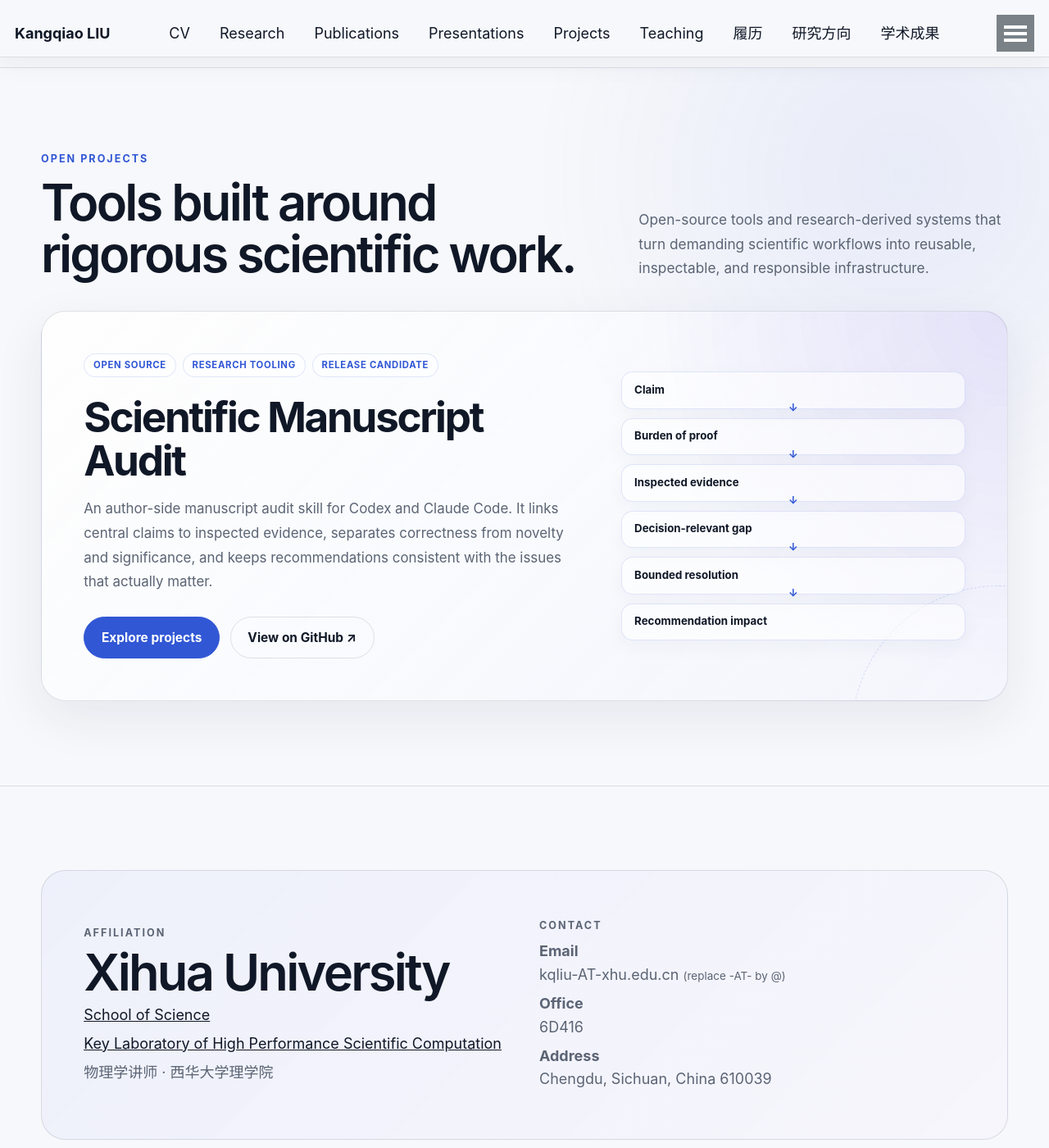
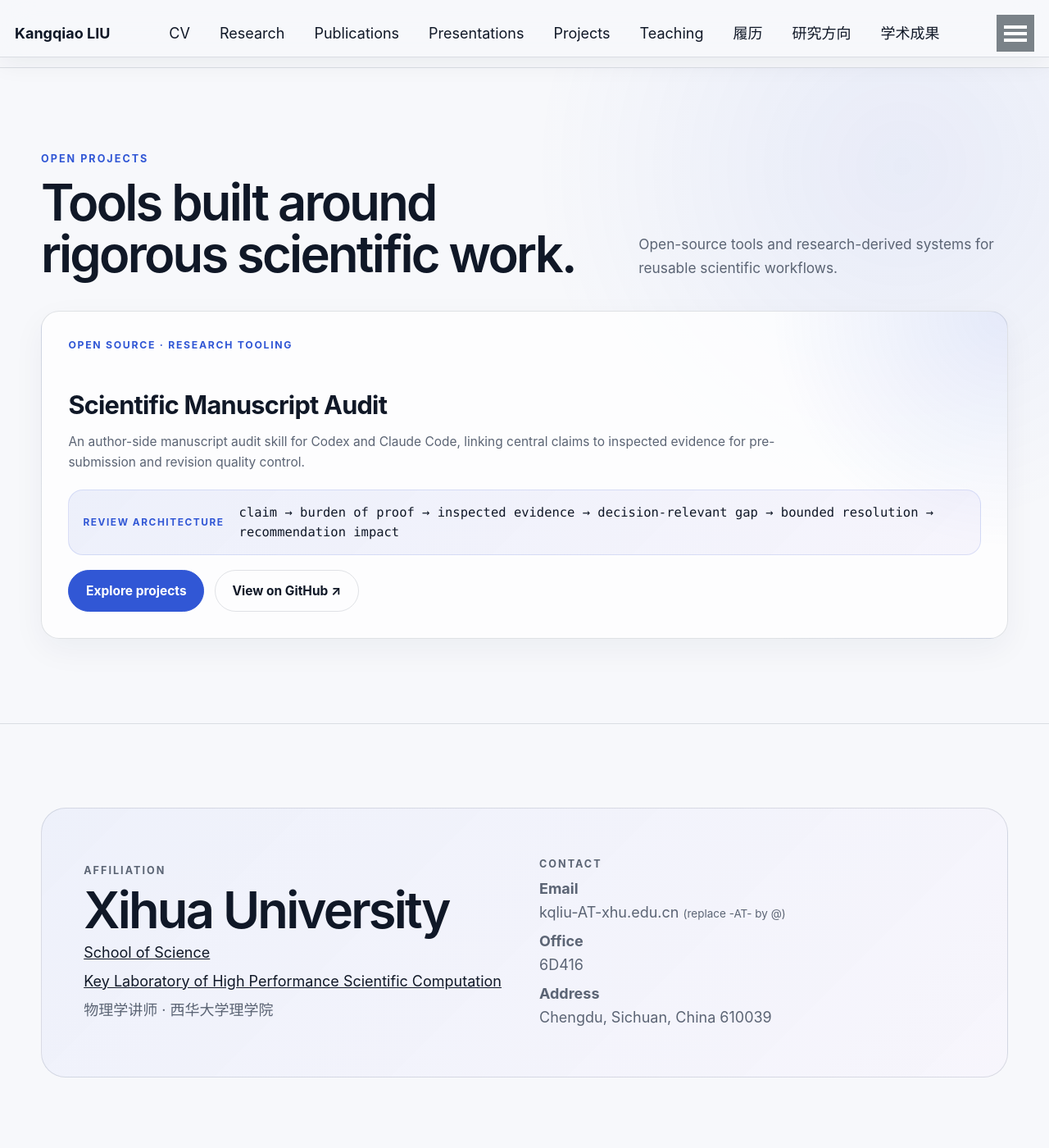
Before and after one commit to KangqiaoLiu/KangqiaoLiu.github.io, a Jekyll site: the page built from _pages/about.md, in a window 1280 px wide and 1400 px high, scrolled down 2436 px. Shown: the whole window at 82% size. Built offline with Jekyll 4.4.1, drawn with Linux system fonts in a browser that asks for light colours; some web fonts are replaced.

Commit message:
Lighten homepage Projects module
Reduce the homepage project copy and visual weight, and replace the stacked architecture blocks with the horizontal workflow strip used on the Projects subpage.

```diff
--- a/_pages/about.md
+++ b/_pages/about.md
@@ -142,37 +142,26 @@ redirect_from:
           <h2 class="ai-section__title">Tools built around rigorous scientific work.</h2>
         </div>
         <p class="ai-section__summary">
-          Open-source tools and research-derived systems that turn demanding scientific workflows
-          into reusable, inspectable, and responsible infrastructure.
+          Open-source tools and research-derived systems for reusable scientific workflows.
         </p>
       </div>
 
       <article class="ai-project-feature ai-reveal">
-        <div class="ai-project-feature__copy">
-          <div class="ai-project-feature__meta">
-            <span>Open source</span>
-            <span>Research tooling</span>
-            <span>Release candidate</span>
-          </div>
-          <h3>Scientific Manuscript Audit</h3>
-          <p>
-            An author-side manuscript audit skill for Codex and Claude Code. It links central claims
-            to inspected evidence, separates correctness from novelty and significance, and keeps
-            recommendations consistent with the issues that actually matter.
-          </p>
-          <div class="ai-project-feature__actions">
-            <a class="ai-button ai-button--primary" href="{{ '/projects/' | relative_url }}">Explore projects</a>
-            <a class="ai-button" href="https://github.com/KangqiaoLiu/scientific-manuscript-audit" target="_blank" rel="noopener">View on GitHub ↗</a>
-          </div>
+        <span class="ai-card__index">OPEN SOURCE · RESEARCH TOOLING</span>
+        <h3>Scientific Manuscript Audit</h3>
+        <p>
+          An author-side manuscript audit skill for Codex and Claude Code, linking central claims to
+          inspected evidence for pre-submission and revision quality control.
+        </p>
+
+        <div class="project-card__workflow ai-project-feature__workflow" aria-label="Review architecture">
+          <span>Review architecture</span>
+          <code>claim → burden of proof → inspected evidence → decision-relevant gap → bounded resolution → recommendation impact</code>
         </div>
 
-        <div class="ai-project-feature__architecture" aria-label="Scientific Manuscript Audit review architecture">
-          <span>Claim</span>
-          <span>Burden of proof</span>
-          <span>Inspected evidence</span>
-          <span>Decision-relevant gap</span>
-          <span>Bounded resolution</span>
-          <span>Recommendation impact</span>
+        <div class="ai-project-feature__actions">
+          <a class="ai-button ai-button--primary" href="{{ '/projects/' | relative_url }}">Explore projects</a>
+          <a class="ai-button" href="https://github.com/KangqiaoLiu/scientific-manuscript-audit" target="_blank" rel="noopener">View on GitHub ↗</a>
         </div>
       </article>
     </div>
--- /dev/null
+++ b/_sass/_projects-home-light.scss
@@ -0,0 +1,78 @@
+/* Lighter homepage Projects feature; subpage project cards remain unchanged. */
+
+.ai-projects-section .ai-section__summary {
+  max-width: 34rem;
+}
+
+.ai-project-feature {
+  display: block;
+  min-height: 250px;
+  padding: clamp(1.25rem, 2.8vw, 1.8rem);
+  border-radius: var(--ai-radius);
+  background:
+    radial-gradient(circle at 100% 0, var(--ai-accent-soft), transparent 16rem),
+    var(--ai-surface);
+  box-shadow: 0 13px 38px rgba(25, 40, 72, 0.05);
+}
+
+.ai-project-feature::before {
+  display: none;
+}
+
+.ai-project-feature .ai-card__index {
+  margin-bottom: 2.5rem;
+}
+
+.ai-project-feature h3 {
+  max-width: 48rem;
+  font-size: clamp(1.35rem, 2.4vw, 1.8rem);
+  letter-spacing: -0.025em;
+  line-height: 1.18;
+}
+
+.ai-project-feature > p {
+  max-width: 48rem;
+  margin: 0.8rem 0 0;
+  color: var(--ai-muted);
+  font-size: 0.86rem;
+  line-height: 1.62;
+}
+
+.ai-project-feature__workflow {
+  grid-template-columns: max-content minmax(0, 1fr);
+  align-items: center;
+  margin: 1.15rem 0 0;
+  padding: 0.82rem 0.95rem;
+  gap: 1rem;
+}
+
+.ai-project-feature__workflow code {
+  line-height: 1.55;
+}
+
+.ai-project-feature__actions {
+  margin-top: 1rem;
+}
+
+@media (max-width: 720px) {
+  .ai-project-feature {
+    min-height: 0;
+  }
+
+  .ai-project-feature .ai-card__index {
+    margin-bottom: 1.8rem;
+  }
+
+  .ai-project-feature__workflow {
+    grid-template-columns: 1fr;
+    gap: 0.42rem;
+  }
+}
+
+@media (prefers-color-scheme: dark) {
+  .ai-project-feature {
+    background:
+      radial-gradient(circle at 100% 0, var(--ai-accent-soft), transparent 16rem),
+      var(--ai-surface);
+  }
+}
--- a/assets/css/main.scss
+++ b/assets/css/main.scss
@@ -49,3 +49,4 @@
 @import "home-portrait";
 @import "home-media-spacing";
 @import "projects";
+@import "projects-home-light";
```
